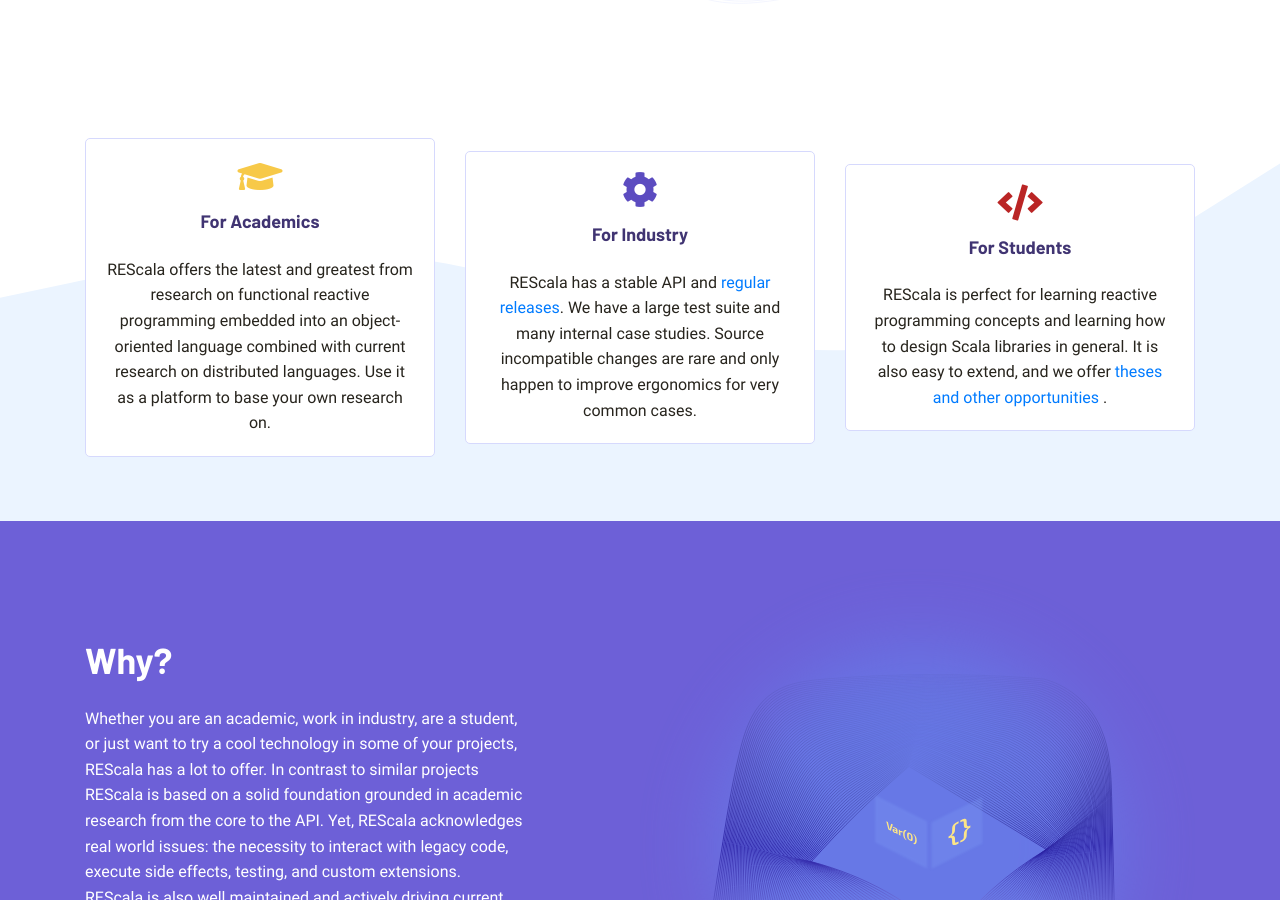
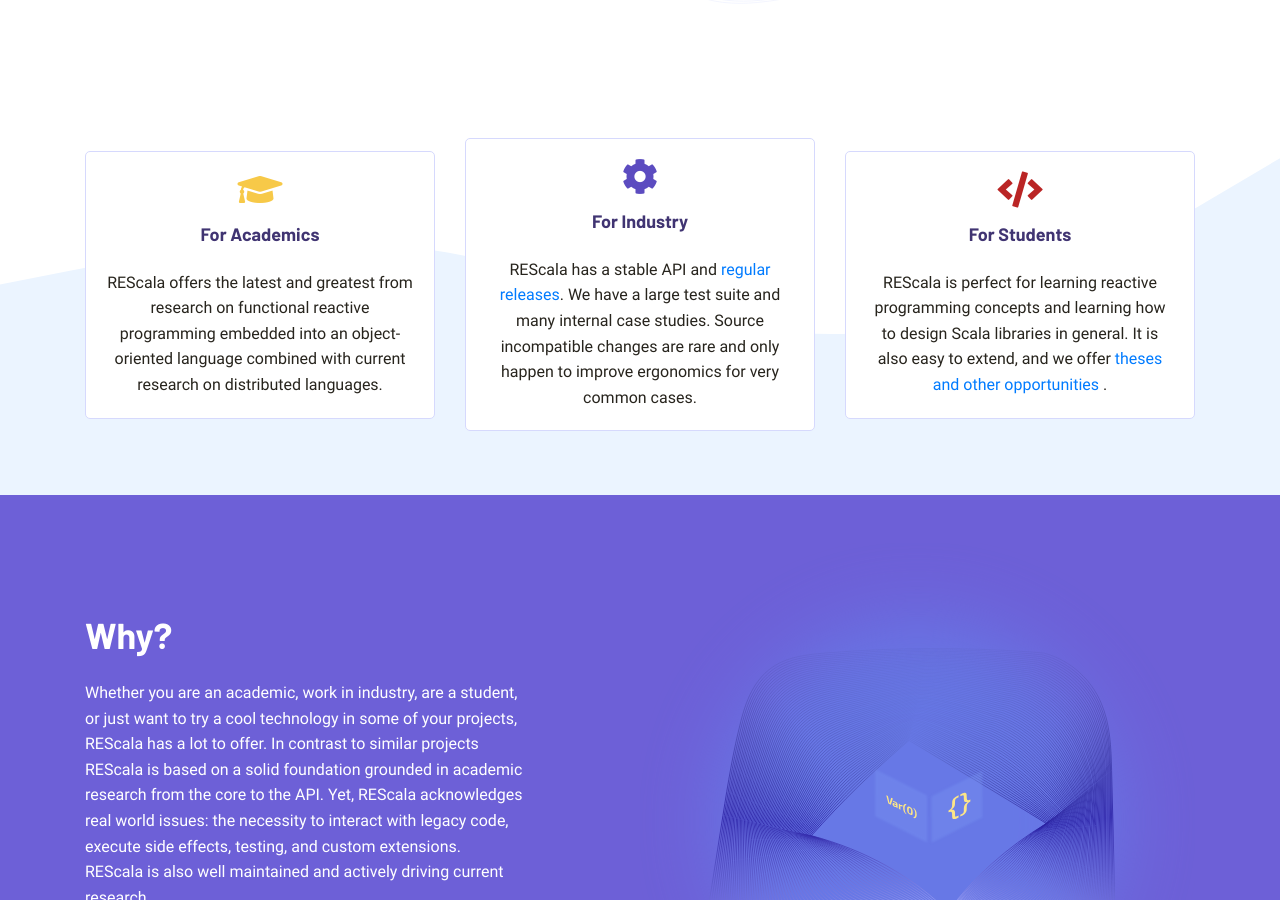
Before and after one commit to uradotdesign/rescala, a Jekyll site: the page built from index.html, in a window 1280 px wide and 900 px high, scrolled down 627 px. Built offline with Jekyll 4.4.1, drawn with Linux system fonts in a browser that asks for light colours.

Commit message:
shorten Academics

```diff
--- a/index.html
+++ b/index.html
@@ -47,7 +47,6 @@ layout: default
                     <h5 class="color-indigo-900 mb-4">For Academics</h5>
                     <p class="mb-0 color-gray-950">
                         REScala offers the latest and greatest from research on functional reactive programming embedded into an object-oriented language combined with current research on distributed languages.
-                        Use it as a platform to base your own research on.
                     </p>
                 </div>
             </div>
```
